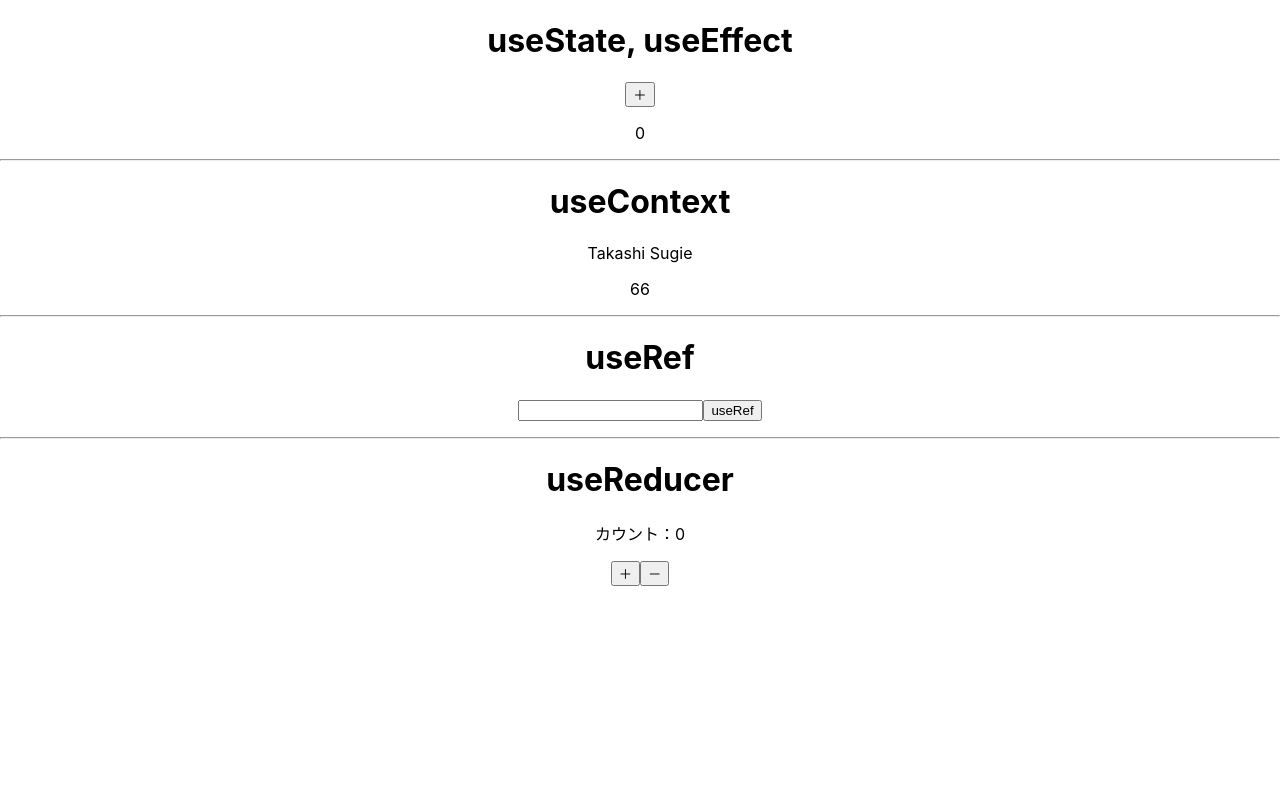
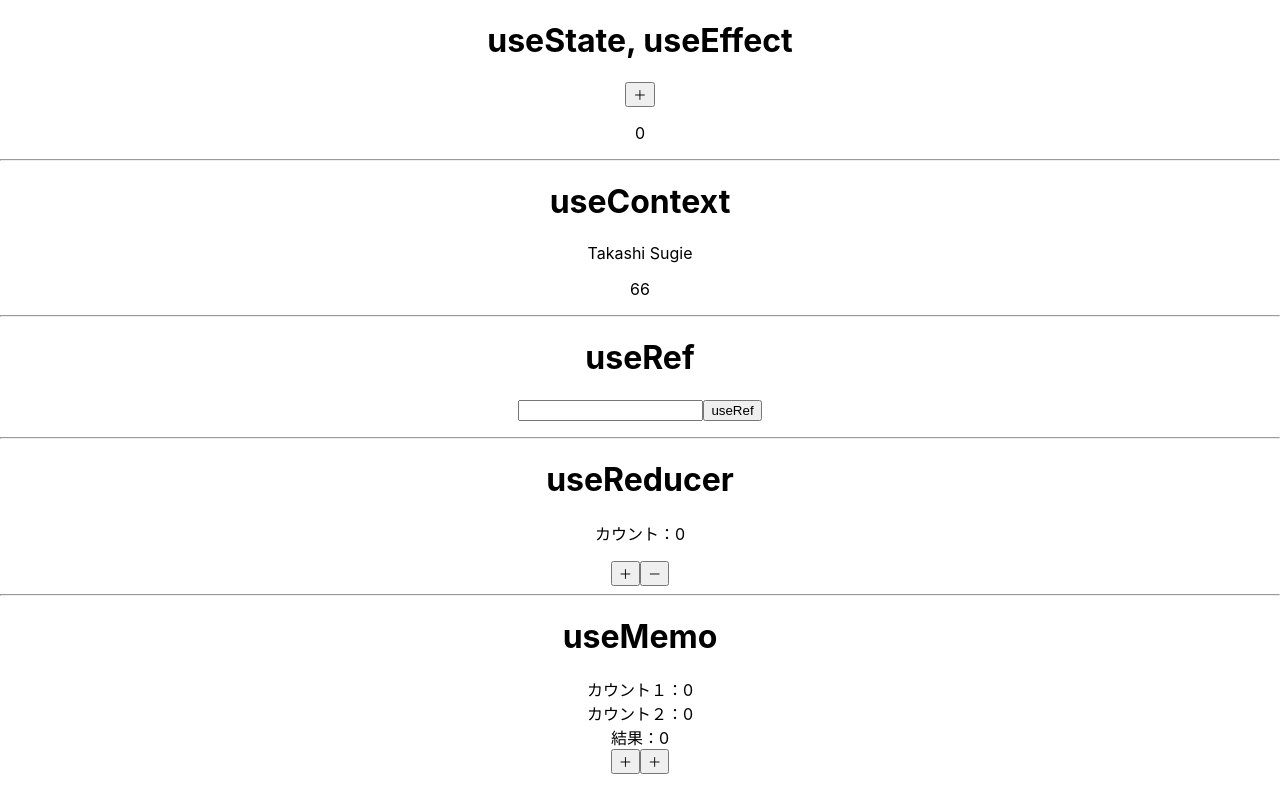
Before and after one commit to tugboat-develop-19571020/react-hooks-tutorial-yt, a React (Create React App) app: page / in a window 1280 px wide. Built offline with nearby package versions, Linux system fonts and the light colour scheme.

Commit message:
React Hookd useMemo Completed

```diff
--- a/src/App.jsx
+++ b/src/App.jsx
@@ -1,4 +1,4 @@
-import { useContext, useEffect, useReducer, useRef, useState } from 'react';
+import { useContext, useEffect, useMemo, useReducer, useRef, useState } from 'react';
 import './App.css';
 import SugieContext from './index';
 
@@ -45,6 +45,28 @@ function App() {
     // setCount(count + 1);
   }, [count]);
 
+
+
+  // useMemo
+  const [count01, setCount01] = useState(0);
+  const [count02, setCount02] = useState(0);
+
+  // const square = () => {
+  //   let i = 0;
+  //   while (i < 200000000) {
+  //     i++;
+  //   }
+  //   return count02 * count02;
+  // };
+
+  const square = useMemo(() => {
+    let i = 0;
+    while (i < 2000000000) {
+      i++;
+    }
+    return count02 * count02;
+  }, [count02]);
+
   return (
     <div className="App">
       <h1>useState, useEffect</h1>
@@ -68,6 +90,13 @@ function App() {
       <button onClick={() => dispatch({ type: "increment" })}>＋</button>
       <button onClick={() => dispatch({ type: "decrement" })}>－</button>
 
+      <hr />
+      <h1>useMemo</h1>
+      <div>カウント１：{count01}</div>
+      <div>カウント２：{count02}</div>
+      <div>結果：{square}</div>
+      <button onClick={() => setCount01(count01 + 1)}>＋</button>
+      <button onClick={() => setCount02(count02 + 1)}>＋</button>
     </div>
   );
 }
```
